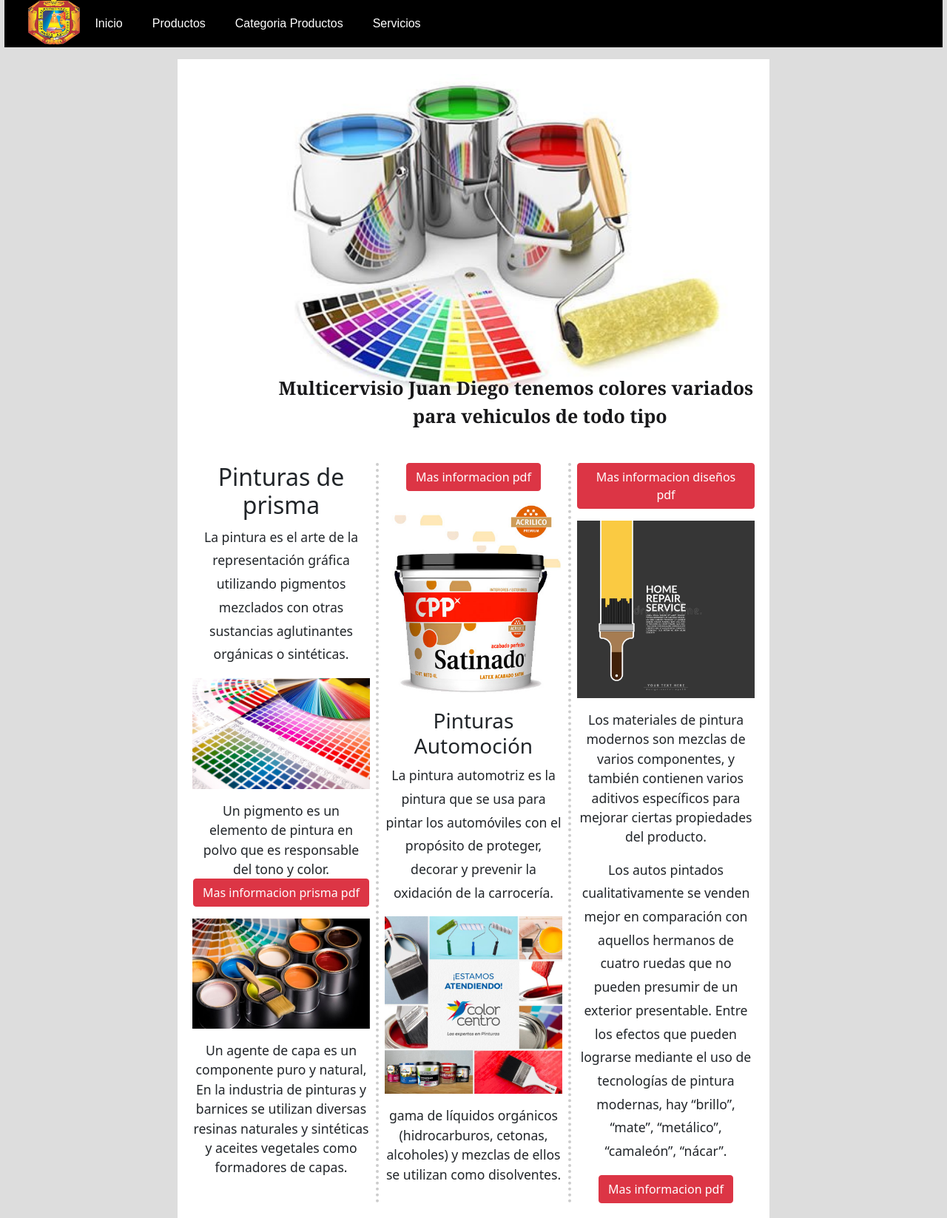
After one commit to yenifer445/trabajofinal, a PHP site: page /pintura.php in a window 1280 px wide. The commit adds this page. Shown: the whole page at 74% size. Run offline with PHP 8.4, Linux system fonts and the light colour scheme.

Commit message:
agrego una link mas

```diff
--- a/ProPara.php
+++ b/ProPara.php
@@ -39,6 +39,7 @@
                     </ul></li>
                 <li><a href="categoria.php">Categoria Productos</a>
                 <ul>
+                <li ><a href="pintura.php">Pintura Vehiculares</a></li>
                 <li ><h11><a href="registroP.php">Registro de Productos</a></h11></li>
                     </ul>
             </li>
--- a/categoria.php
+++ b/categoria.php
@@ -44,6 +44,7 @@
                     </ul></li>
                 <li><a href="categoria.php">Categoria Productos</a>
                 <ul>
+				<li ><a href="pintura.php">Pintura Vehiculares</a></li>
                 <li ><h11><a href="registroP.php">Registro de Productos</a></h11></li>
                     </ul>
             </li>
--- a/diseñoPrecio.php
+++ b/diseñoPrecio.php
@@ -41,6 +41,7 @@
                     </ul></li>
                 <li><a href="categoria.php">Categoria Productos</a>
                 <ul>
+                <li ><a href="pintura.php">Pintura Vehiculares</a></li>
                 <li ><h11><a href="registroP.php">Registro de Productos</a></h11></li>
                     </ul>
             </li>
--- a/info.php
+++ b/info.php
@@ -27,6 +27,7 @@
                         <li ><a href="diseñoPrecio.php">Descuento Producto </a></li>
                      </ul></li>
                 <li><a href="categoria.php">Categoria Productos</a><ul>
+                <li ><a href="pintura.php">Pintura Vehiculares</a></li>
                   <li ><a href="registroP.php">Registro Producto </a></li>
                   </ul>
                 </li>
--- a/menu.html
+++ b/menu.html
@@ -39,6 +39,7 @@
                         <li ><a href="diseñoPrecio.php">Descuento Producto </a></li>
                      </ul></li>
                 <li><a href="categoria.php">Categoria Productos</a><ul>
+                  <li ><a href="pintura.php">Pintura Vehiculares</a></li>
                   <li ><a href="registroP.php">Registro Producto </a></li>
                   </ul>
                 </li>
--- /dev/null
+++ b/pintura.php
@@ -0,0 +1,132 @@
+<!DOCTYPE html>
+<html lang="en">
+   <head>
+	<meta charset="UTF-8">
+    <link rel="stylesheet" href="estilo.css">
+	<link rel="stylesheet" href="main.css">
+	<meta name="viewport" content="width=device-width, user-scalable=no, initial-scale=1.0, maximum-scale=1.0, minimum-scale=1.0">
+	<link rel="stylesheet" href="estil.css">
+	<link href="https://fonts.googleapis.com/css?family=Open+Sans:400,600,700" rel="stylesheet">
+    <meta name="viewport" content="width=device-width, initial-scale=1">
+	<script src='jquery-3.2.1.min.js'></script>
+    <!-- Bootstrap CSS -->
+    <link href="https://cdn.jsdelivr.net/npm/bootstrap@5.0.0-beta1/dist/css/bootstrap.min.css" rel="stylesheet" integrity="sha384-giJF6kkoqNQ00vy+HMDP7azOuL0xtbfIcaT9wjKHr8RbDVddVHyTfAAsrekwKmP1" crossorigin="anonymous">
+
+</head>
+<body  style='text-align:center'>
+    <div id='info'></div>
+    <script>
+      $.get('urlget.php?url=categoria.php', function(data)
+      {
+        $('#info').html(data)
+      } )
+    </script>
+
+<header>
+    <div class="menu_bar">
+        <a href="#" >Menú</a>
+    </div>
+    <nav>
+    <ul>
+        <div id="header">
+            <ul class="nav">
+            <img  src="imagen/loo.jpg" alt="" width="70px" height="60px";>
+            <li><a href="menu.html">Inicio</a>
+            <ul>
+            <li ><a href="info.php">Informacion</a></li>
+            <li ><a href="cerrar.php">Cerrar Seccion</a></li>
+            </ul>
+            </li>
+            <li ><a href="#">Productos</a>
+            <ul>
+                <li ><h11><a href="ProPara.php">Nuevo Productos</a></h11></li>
+                 <li ><a href="diseñoPrecio.php">Descuentos en Producto</a></li>
+                    </ul></li>
+                <li><a href="categoria.php">Categoria Productos</a>
+                <ul>
+                <li ><a href="pintura.php">Pintura Vehiculares</a></li>
+                <li ><h11><a href="registroP.php">Registro de Productos</a></h11></li>
+                    </ul> </li>
+                <li><a href="servicio.php">Servicios</a></li>
+           </ul>
+</div>
+</nav>
+<style>
+.container{
+        position: relative;
+        display: inline-block;
+        }
+       .texto2{
+        position: absolute;
+        top: 57%;
+        left:25%;
+        font-family: Georgia,'Times';
+        font-size: 25px;
+        color:#18181a;
+        padding:50px;
+        display: block;
+        font-weight:  bolder;
+    }
+    </style>
+    <div id="container">
+        	<center><img src="imagen/ferreteria.jpg" alt="" width="700px" height="450px";></center>
+        <pre><div class="texto2"> Multicervisio Juan Diego tenemos colores variados
+para vehiculos de todo tipo </div></pre>
+
+</header>
+
+<title>Columnas</title>
+	<style>
+		body{background-color: #ddd;}
+		#container{
+			background-color: white;
+			margin: 0 auto;
+			width: 800px;
+			padding: 20px;
+
+
+		}
+
+		article{
+			padding-top: 20px;
+			column-count: 3;
+			column-gap: 20px;
+			column-rule: dotted 4px #ccc;
+
+		}
+	</style>
+</head>
+<body>
+	<div id="container">
+
+		<article>
+			<h2>Pinturas de prisma</h2>
+		<p>La pintura es el arte de la representación gráfica utilizando pigmentos mezclados con otras sustancias aglutinantes orgánicas o sintéticas.
+        <p><img src="imagen/pris.jpg" width="100%" alt=""></p>
+
+    <span>Un pigmento es un elemento de pintura en polvo que es responsable del tono y color.</span>
+            <p><a href="https://www.chevrolet.com.ar/content/dam/chevrolet/mercosur/argentina/espanol/index/download-a-catalog/02-pdfs/catalogo-ficha-tecnica-chevrolet-prisma-2018.pdf"  class="btn btn-danger">  Mas informacion prisma pdf   </a></p>
+            <p><img src="imagen/pint.jpg" width="100%" alt=""></p>
+    <span>Un agente de capa es un componente puro y natural, En la industria de pinturas y barnices se utilizan diversas resinas naturales y sintéticas y aceites vegetales como formadores de capas.</span>
+    <p><a href="https://www.standox.com/content/dam/EMEA/Standox/ES/Public/Documents/Standotheks/THK_Quick%20Way_E.pdf"  class="btn btn-danger">  Mas informacion  pdf   </a></p>
+
+		<p><img src="imagen/f3cd.jpg" width="100%" alt=""></p>
+		<h3>Pinturas Automoción</h3>
+		<p><span>La pintura automotriz es la pintura que se usa para pintar los automóviles con el propósito de proteger, decorar y prevenir la oxidación de la carrocería.</span>
+        <p><img src="imagen/fru.jpg" width="100%" alt=""></p>
+		<span>gama de líquidos orgánicos (hidrocarburos, cetonas, alcoholes) y mezclas de ellos se utilizan como disolventes.</span>
+        <p><a href="https://www.standox.com/content/dam/EMEA/Standox/ES/Public/Documents/Standotheks/THK_PaintDesign_ES.pdf"  class="btn btn-danger">  Mas informacion diseños pdf   </a></p>
+
+
+        <p><img src="imagen/colo.jpg" width="100%" alt=""></p>
+
+        <span>Los materiales de pintura modernos son mezclas de varios componentes, y también contienen varios aditivos específicos para mejorar ciertas propiedades del producto.</span></p>
+		<p><span> Los autos pintados cualitativamente se venden mejor en comparación con aquellos hermanos de cuatro ruedas que no pueden presumir de un exterior presentable.
+
+Entre los efectos que pueden lograrse mediante el uso de tecnologías de pintura modernas, hay “brillo”, “mate”, “metálico”, “camaleón”, “nácar”.</span>
+<p><a href="https://static.weg.net/medias/downloadcenter/h6f/h5b/WEG-pinturas-pintura-automotriz-50049976-catalogo-es.pdf"  class="btn btn-danger">  Mas informacion pdf   </a></p>
+</article>
+
+	</div>
+</body>
+</html>
--- a/registroP.php
+++ b/registroP.php
@@ -35,6 +35,7 @@
                     </ul></li>
                 <li><a href="categoria.php">Categoria Productos</a>
                 <ul>
+                <li ><a href="pintura.php">Pintura Vehiculares</a></li>
                 <li ><h11><a href="registroP.php">Registro de Productos</a></h11></li>
                     </ul>
             </li>
--- a/servicio.php
+++ b/servicio.php
@@ -33,6 +33,7 @@
                     </ul></li>
                 <li><a href="categoria.php">Categoria Productos</a>
                 <ul>
+                <li ><a href="pintura.php">Pintura Vehiculares</a></li>
                 <li ><h11><a href="registroP.php">Registro de Productos</a></h11></li>
                     </ul>
             </li>
```
